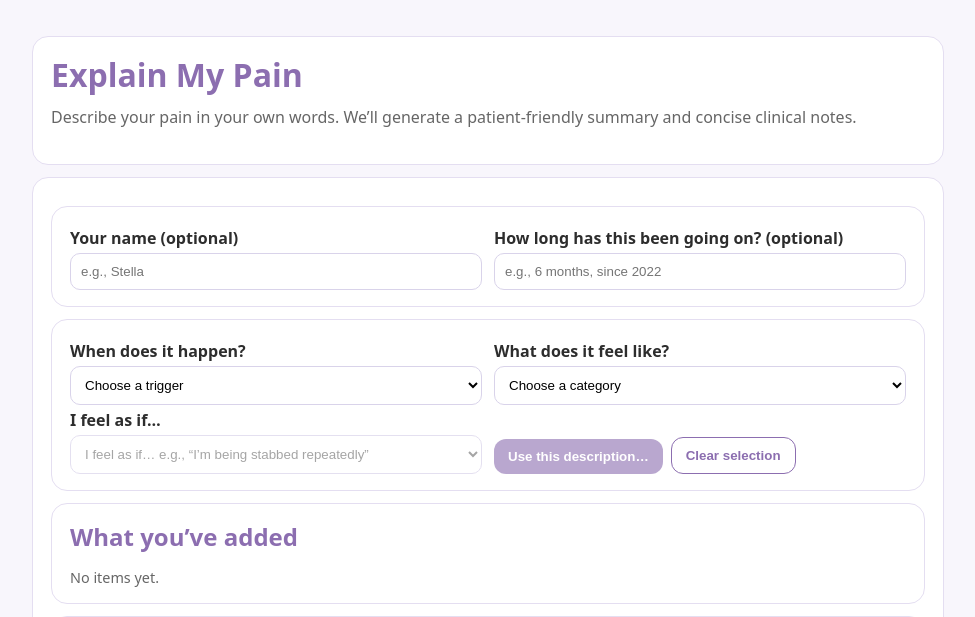
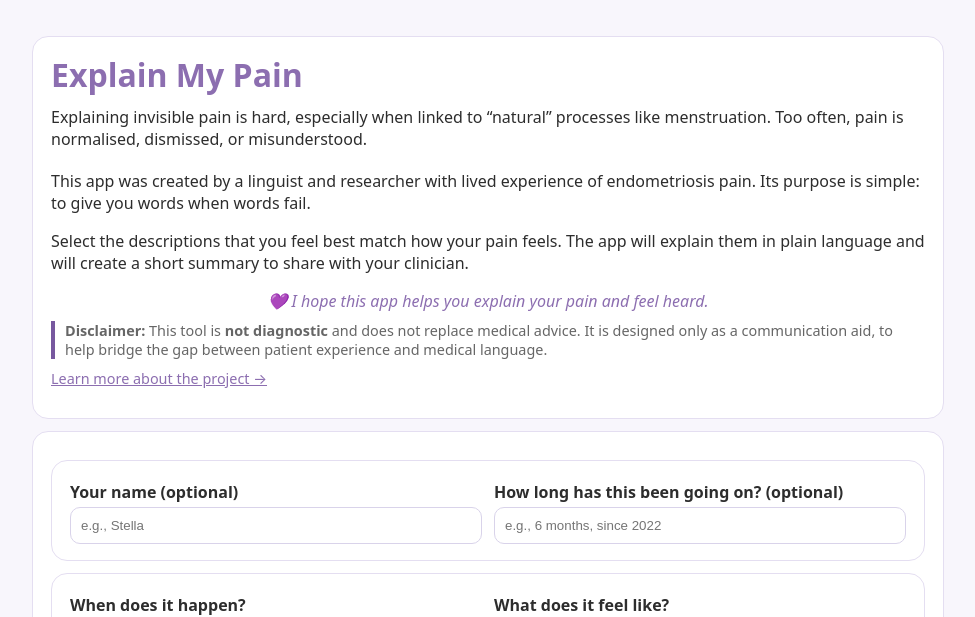
Before and after one commit to Sierra-Codes/explain-my-pain, a Flask app: page / in a window 1280 px wide. Shown: the top 617 px of the page, without its empty margins (152-1127 px from the left). Run offline with Flask 3, Linux system fonts and the light colour scheme.

Commit message:
Revise intro and clean up CSS in index.html
Updated the introductory text to provide more context about the app's purpose and origin, including a disclaimer and project link. Cleaned up and reorganized CSS styles for improved readability and removed unused comments.

```diff
--- a/backend/templates/index.html
+++ b/backend/templates/index.html
@@ -22,7 +22,7 @@
   }
   .container{max-width:960px;margin:0 auto;padding:24px}
   h1,h2,h3{color:var(--indigo);margin:0 0 .6rem}
-  .lead{margin:.4rem 0 1.25rem;color:var(--muted)}
+  .lead{margin:.4rem 0 1.25rem;}
   .card{
     background:#fff;
     border:1px solid var(--line);
@@ -69,10 +69,6 @@
   .section-title{display:flex;align-items:center;gap:8px}
   .hr{height:1px;background:var(--line);border:0;margin:12px 0}
   .cta-row{display:flex;gap:8px;flex-wrap:wrap;align-items:center}
-
-  /* ---------------------------
-     Pill multi-select styling
-     --------------------------- */
   .pillbox {
     display:flex;
     flex-wrap:wrap;
@@ -101,30 +97,44 @@
     border-color:var(--indigo-dark);
   }
   #patientOut strong, #clinicianOut strong { color: var(--indigo); }
-
   #patientOut { line-height: 1.6; margin-bottom: .75rem; }
-
-  #patientOut p {
-  margin: 0.75rem 0;   /* space between symptom lines */
-  line-height: 1.6;    /* improve readability */
-}
-
-#clinicianOut { line-height: 1.6; }
-
-/* Research notes polish */
-#researchBlock .footer-note a { color: var(--indigo); text-decoration: underline; }
-#entailList { list-style: disc; padding-left: 1.25rem; }
-#entailList li { margin: .25rem 0; }
-
-
-</style>
-
+  #patientOut p { margin: 0.75rem 0; line-height: 1.6; }
+  #clinicianOut { line-height: 1.6; }
+  #researchBlock .footer-note a { color: var(--indigo); text-decoration: underline; }
+  #entailList { list-style: disc; padding-left: 1.25rem; }
+  #entailList li { margin: .25rem 0; }
+  </style>
 </head>
 <body>
   <main class="container">
+    <!-- Intro block -->
     <header class="card">
       <h1>Explain My Pain</h1>
-      <p class="lead">Describe your pain in your own words. We’ll generate a patient-friendly summary and concise clinical notes.</p>
+      <p class="lead">
+        Explaining invisible pain is hard, especially when linked to “natural” processes like menstruation.
+        Too often, pain is normalised, dismissed, or misunderstood.
+      </p>
+      <p>
+        This app was created by a linguist and researcher with lived experience of endometriosis pain.
+        Its purpose is simple: to give you words when words fail. </p>
+        <p>
+        Select the descriptions that you feel best match how your pain feels. The app will explain them
+        in plain language and will create a short summary to share with your clinician.
+      </p>
+      <p style="text-align:center;color:var(--indigo);font-style:italic;margin:.6rem 0 .2rem">
+        💜 I hope this app helps you explain your pain and feel heard.
+      </p>
+      <div style="border-left:4px solid var(--indigo-dark); padding-left:10px; margin-top:.6rem">
+        <p class="footer-note" style="margin:.25rem 0 0">
+          <strong>Disclaimer:</strong> This tool is <strong>not diagnostic</strong> and does not replace medical advice.
+          It is designed only as a communication aid, to help bridge the gap between patient experience and medical language.
+        </p>
+      </div>
+      <p class="footer-note" style="margin-top:.6rem">
+        <a href="https://stellabullo.com/writing/language-of-endo/" target="_blank" rel="noopener" style="color:var(--indigo);text-decoration:underline">
+          Learn more about the project →
+        </a>
+      </p>
     </header>
 
     <form id="empForm" class="card" method="POST" action="/analyze">
```
